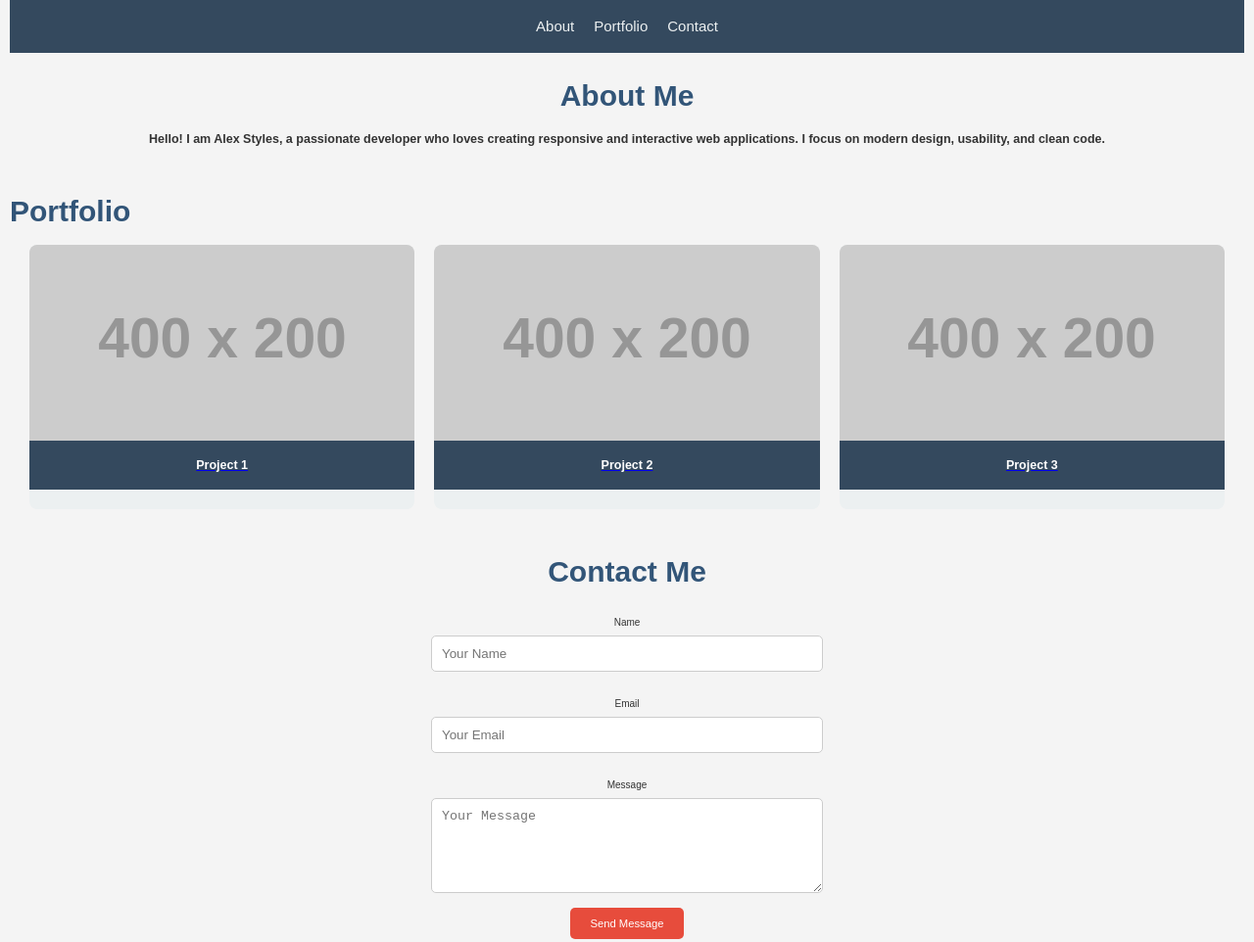
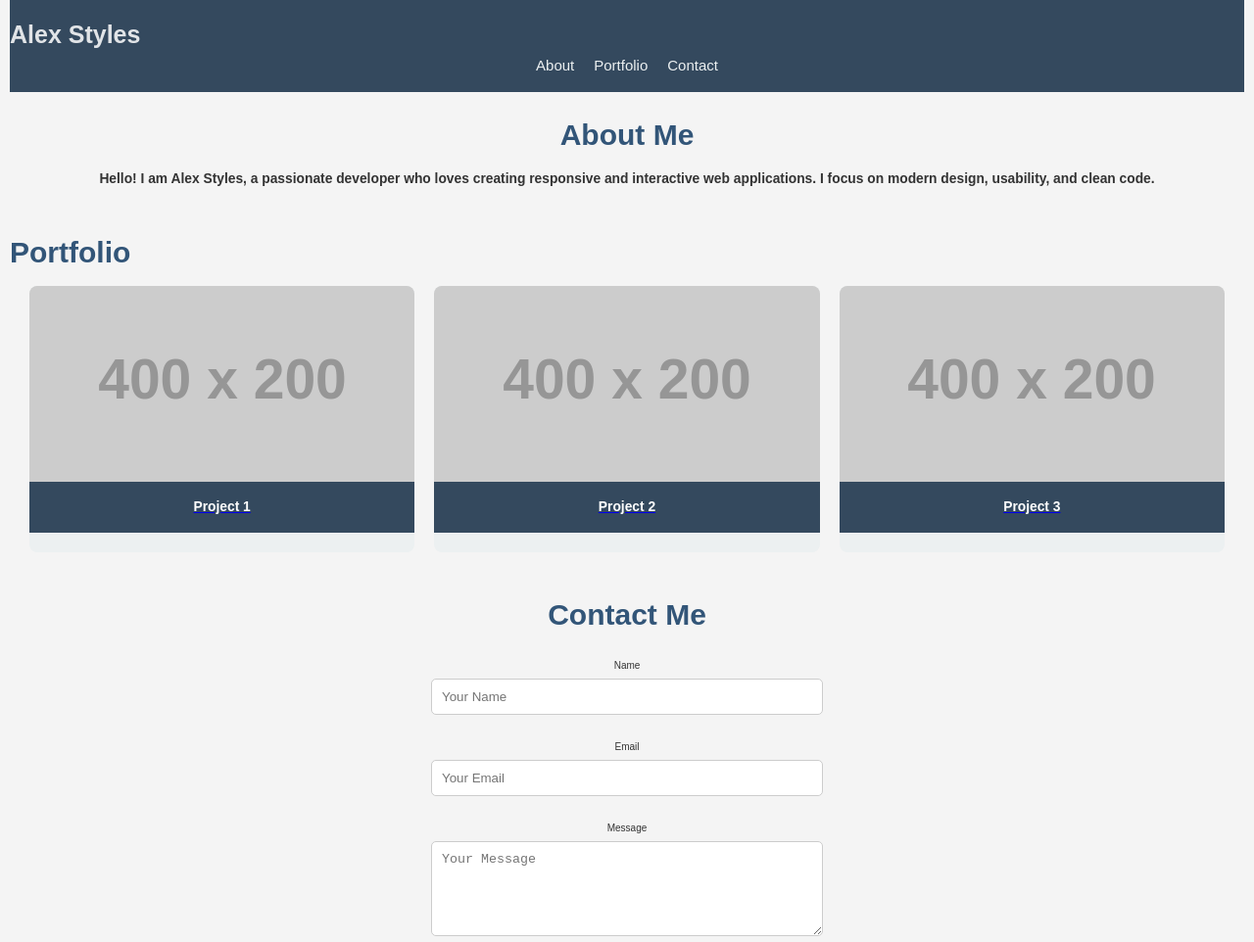
Before and after one commit to vicisaac/Alex-Portfolio, a plain HTML site: page index.html in a window 1280 px wide. Shown: the top 962 px of the page at 98% size. Drawn offline with Linux system fonts and the light colour scheme; placeholder pictures from the web are drawn by us.

Commit message:
Added alex styles to nav bar

```diff
--- a/index.html
+++ b/index.html
@@ -3,7 +3,7 @@
 <head>
     <meta charset="UTF-8">
     <meta name="viewport" content="width=device-width, initial-scale=1.0">
-    <title>Responsive Portfolio</title>
+    <title>Alex Styles</title>
     <link rel="stylesheet" href="styles.css">
 </head>
 <body>
@@ -11,6 +11,7 @@
 <!-- Header / Navigation -->
 <header>
     <nav>
+        <h3>Alex Styles</h3>
         <ul>
             <li><a href="#about" class="nav-link" data-tooltip="Learn more about me">About</a></li>
             <li><a href="#portfolio" class="nav-link" data-tooltip="See my projects">Portfolio</a></li>
--- a/styles.css
+++ b/styles.css
@@ -28,8 +28,15 @@ h1 {
 }
 
 h2 {
-    font-size: 1.25rem;
+    font-size: 1.38rem;
     margin-bottom: 2rem;
+}
+
+
+/* Headings */
+h3 {
+    font-size: 2.5rem;
+    color: #e1e4e7;
 }
 
 
```
